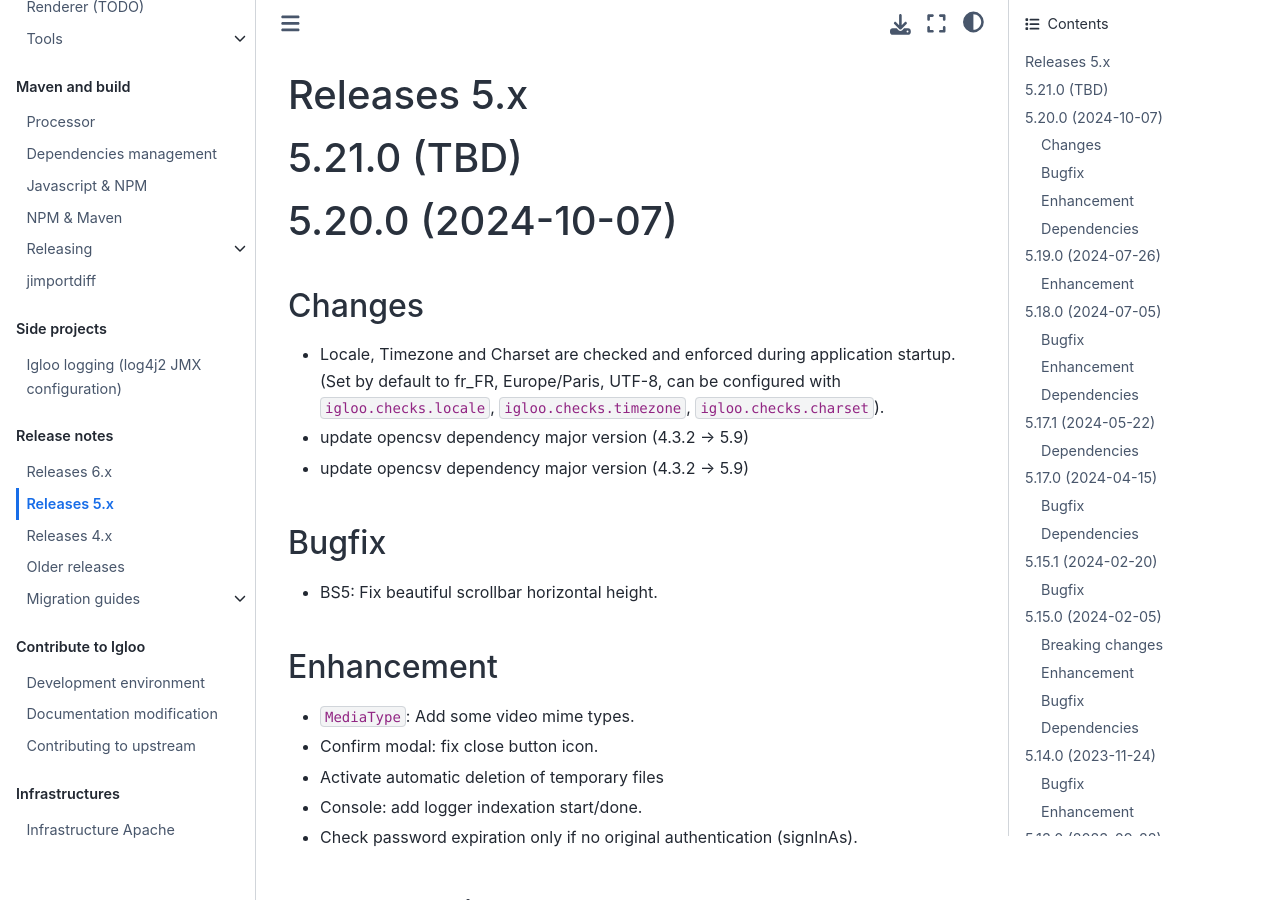
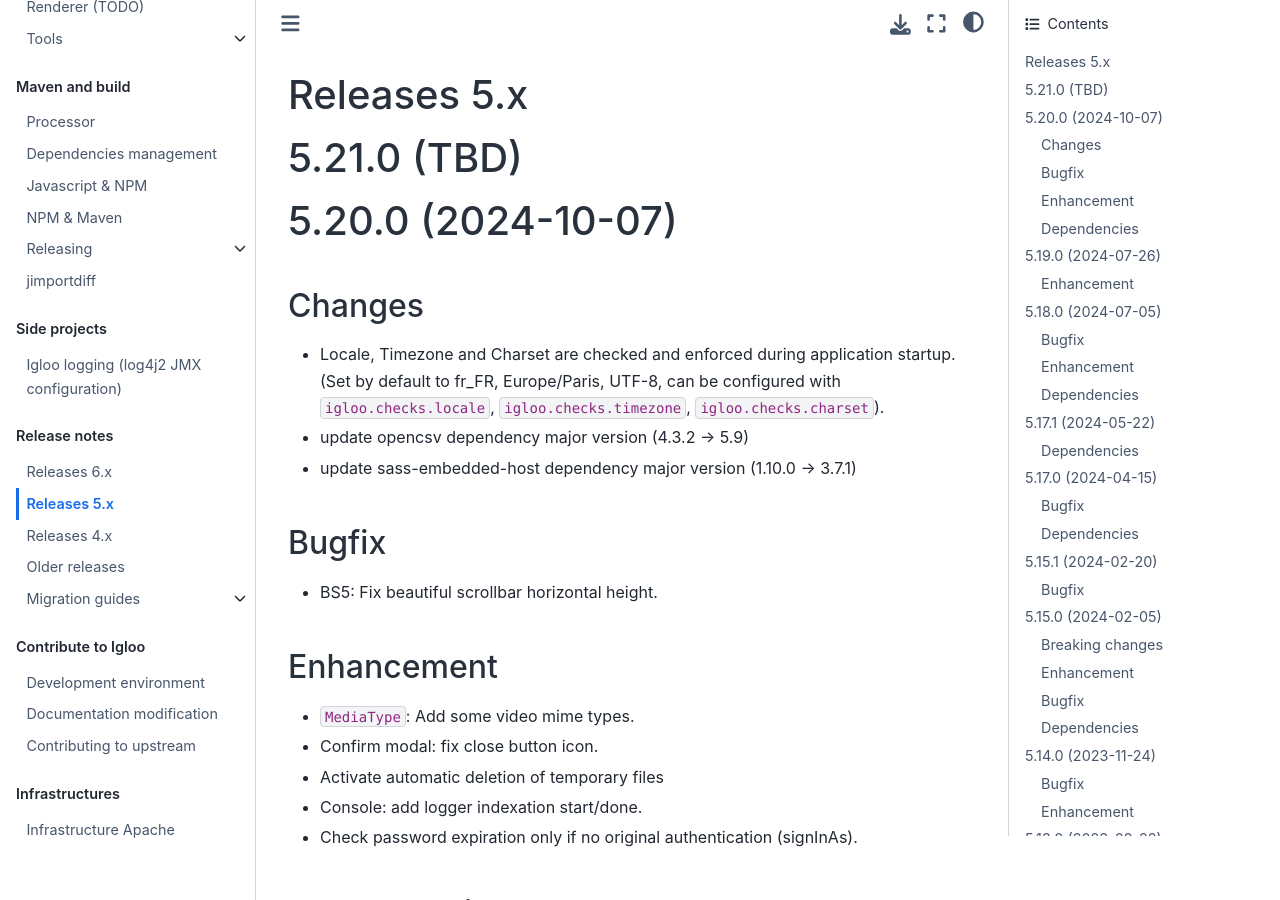
Before and after one commit to igloo-project/igloo-doc, a Sphinx documentation site: the page built from source/release-notes/releases-5.x.md, in a window 1280 px wide and 900 px high. Built offline with Sphinx 7.4.7 and the Sphinx Book theme 1.1.4, drawn with Linux system fonts in a browser that asks for light colours.

Commit message:
fix doc release 5.20.0

```diff
--- a/source/release-notes/releases-5.x.md
+++ b/source/release-notes/releases-5.x.md
@@ -14,7 +14,7 @@
   (Set by default to fr_FR, Europe/Paris, UTF-8, can be configured with
   `igloo.checks.locale`, `igloo.checks.timezone`, `igloo.checks.charset`).
 * update opencsv dependency major version (4.3.2 -> 5.9)
-* update opencsv dependency major version (4.3.2 -> 5.9)
+* update sass-embedded-host dependency major version (1.10.0 -> 3.7.1)
 
 
 ## Bugfix
```
